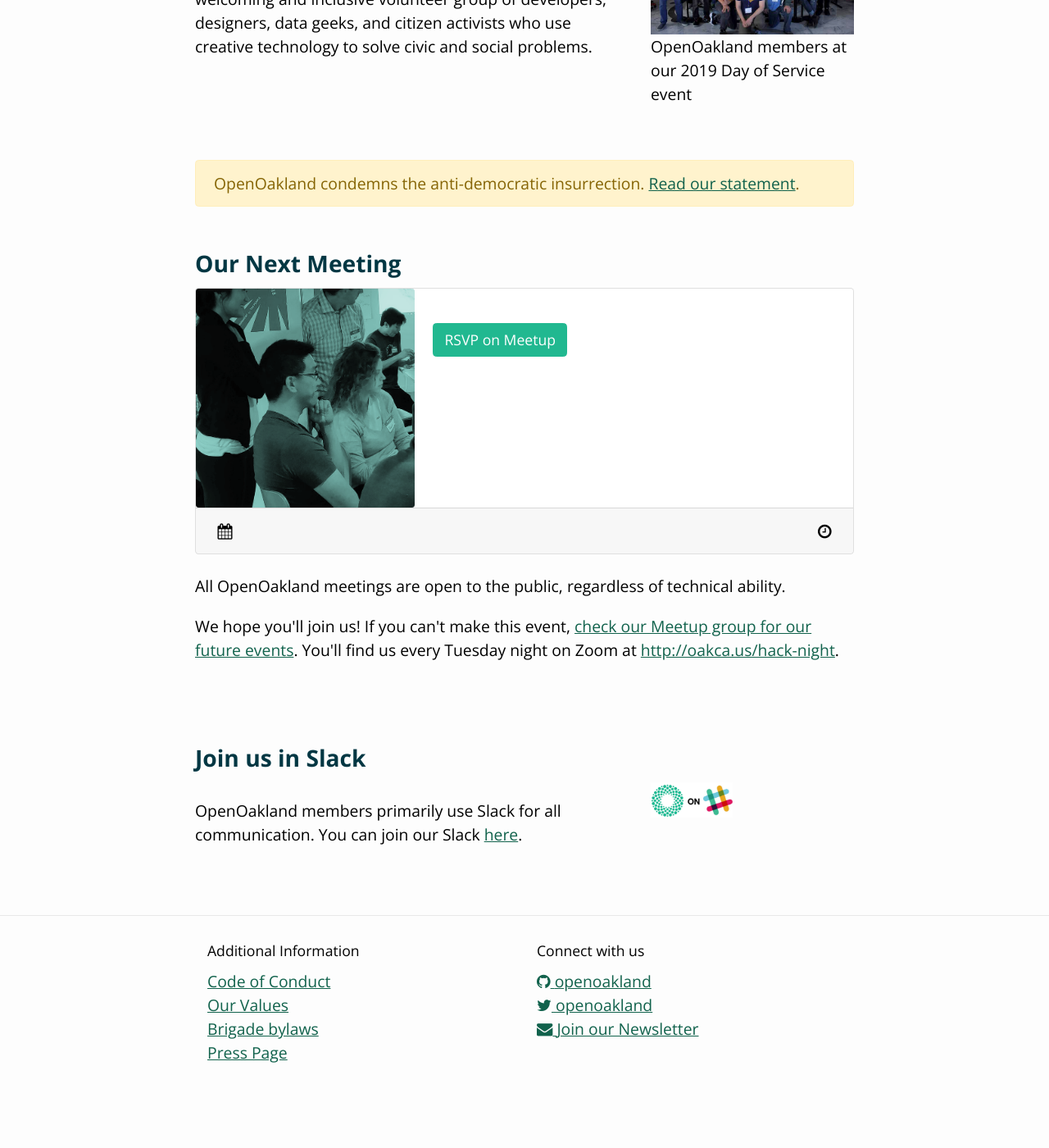
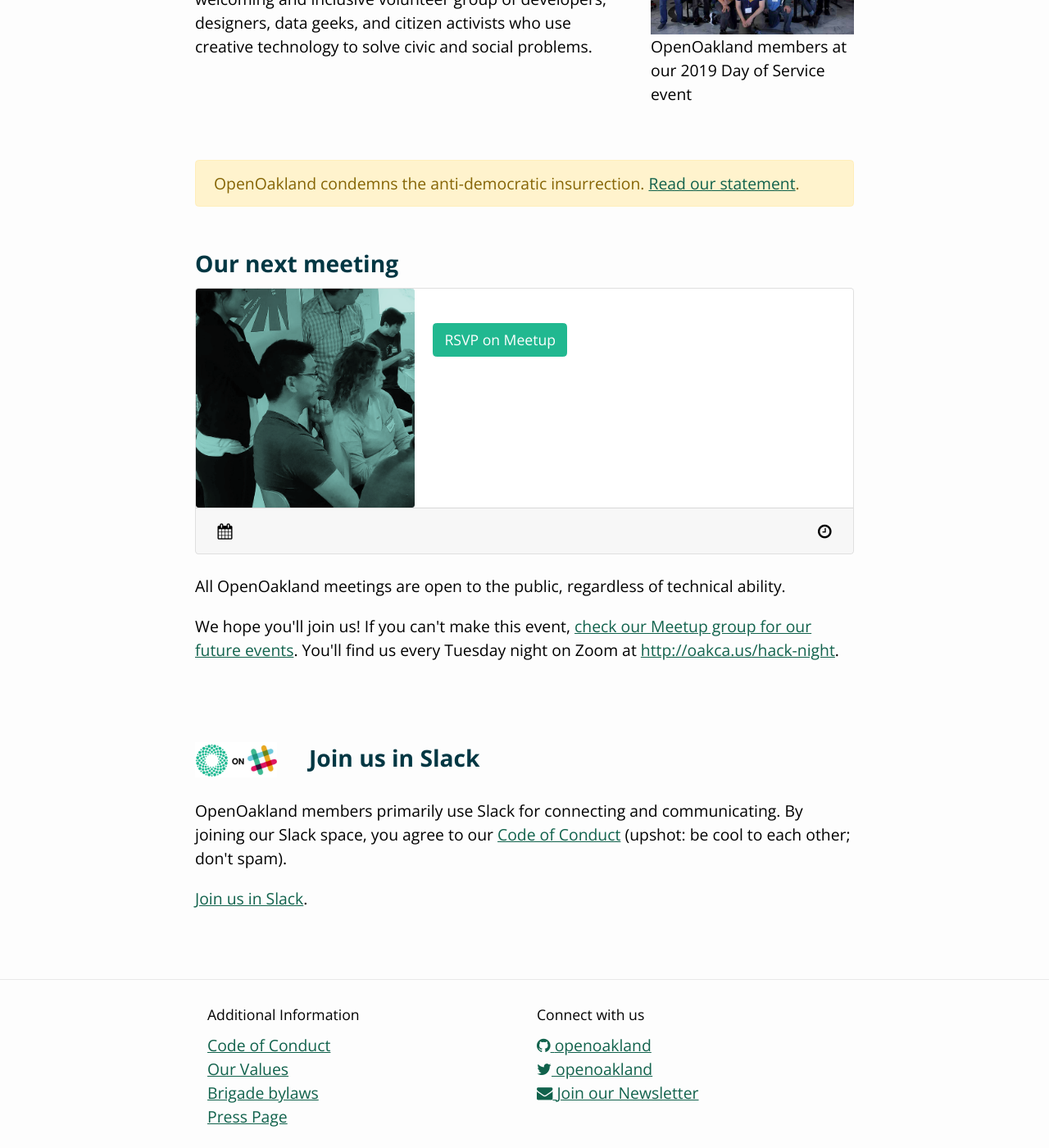
Before and after one commit to openoakland/openoakland.org, a Jekyll site: the page built from src/index.md, in a window 1280 px wide and 1400 px high, scrolled down 319 px. Shown: the whole window at 82% size. Built offline with Jekyll 4.4.1, drawn with Linux system fonts in a browser that asks for light colours; before the commit the page ends 1641 px from its top, so only the background shows below that.

Commit message:
Minor content updates
- Fix Slack link
- Add CoC link to Slack paragraph
- Adjust casing on Next Meeting header

```diff
--- a/src/_includes/next-meeting.html
+++ b/src/_includes/next-meeting.html
@@ -1,4 +1,4 @@
-<h2>Our Next Meeting</h2>
+<h2>Our next meeting</h2>
 {% assign next_event = site.data.events[0] %}
 <div class="card home__event-card">
   <div class="row no-gutters">
--- a/src/index.md
+++ b/src/index.md
@@ -34,15 +34,17 @@
 </section>
 
 <section class="row page-section">
-  <div class="col-12">
+  <div class="col-2">
+    <img class="img-fluid" alt="Slack logo" src="/assets/images/OO-on-Slack-300x128.png" width="100" style="margin-top:50px;" />
+  </div>
+
+  <div class="col-10">
     <h2>Join us in Slack</h2>
   </div>
 
-  <div class="col-8">
-    <p>OpenOakland members primarily use Slack for all communication. You can join our Slack <a href="http://slack.openoakland.org/">here</a>.</p>
+  <div class="col-12">
+    <p>OpenOakland members primarily use Slack for connecting and communicating. By joining our Slack space, you agree to our <a href="/code-of-conduct">Code of Conduct</a> (upshot: be cool to each other; don't spam).</p>
+    <p><a href="https://join.slack.com/t/openoakland/shared_invite/zt-n4d7tx2t-UVIN7a769e4oc9j7PgM3HA">Join us in Slack</a>.</p>
   </div>
 
-  <div class="col-4">
-    <img class="img-fluid" alt="RSVP on Meetup" src="/assets/images/OO-on-Slack-300x128.png" width="100" />
-  </div>
 </section>
```
